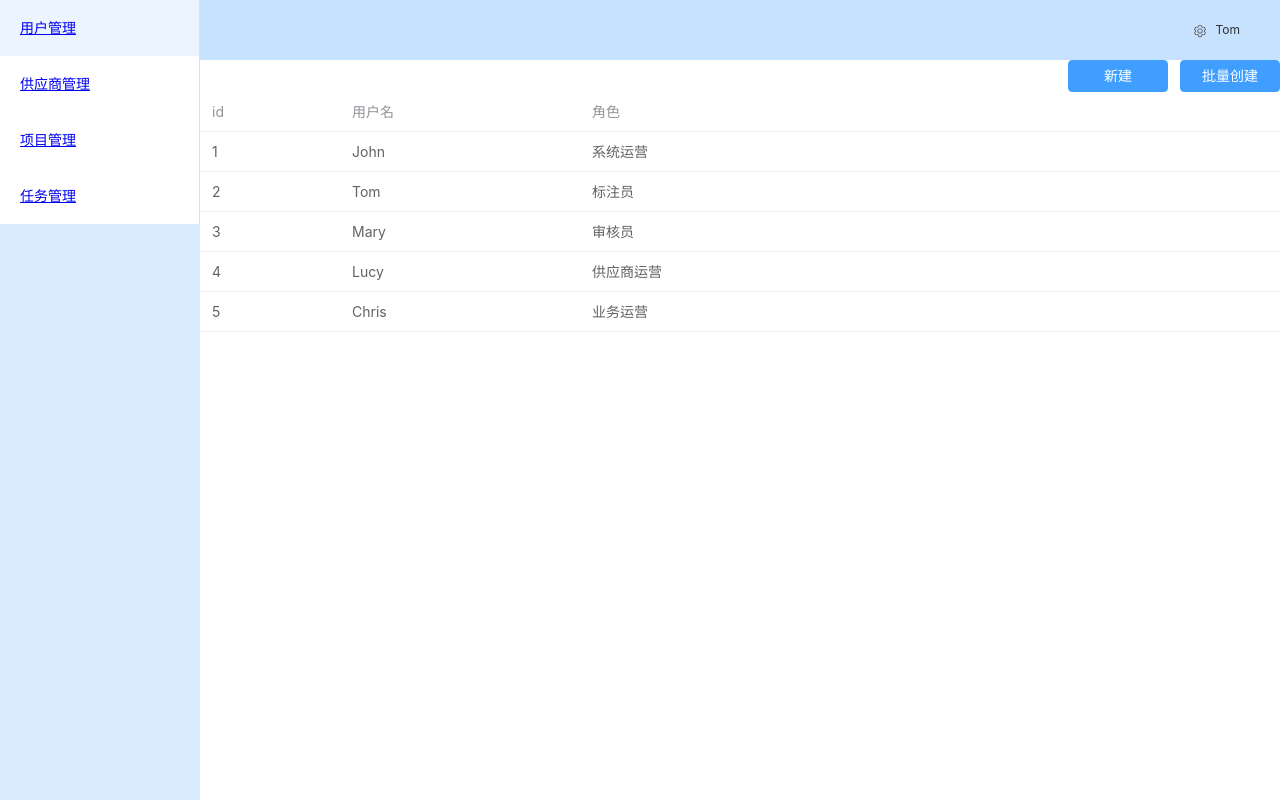
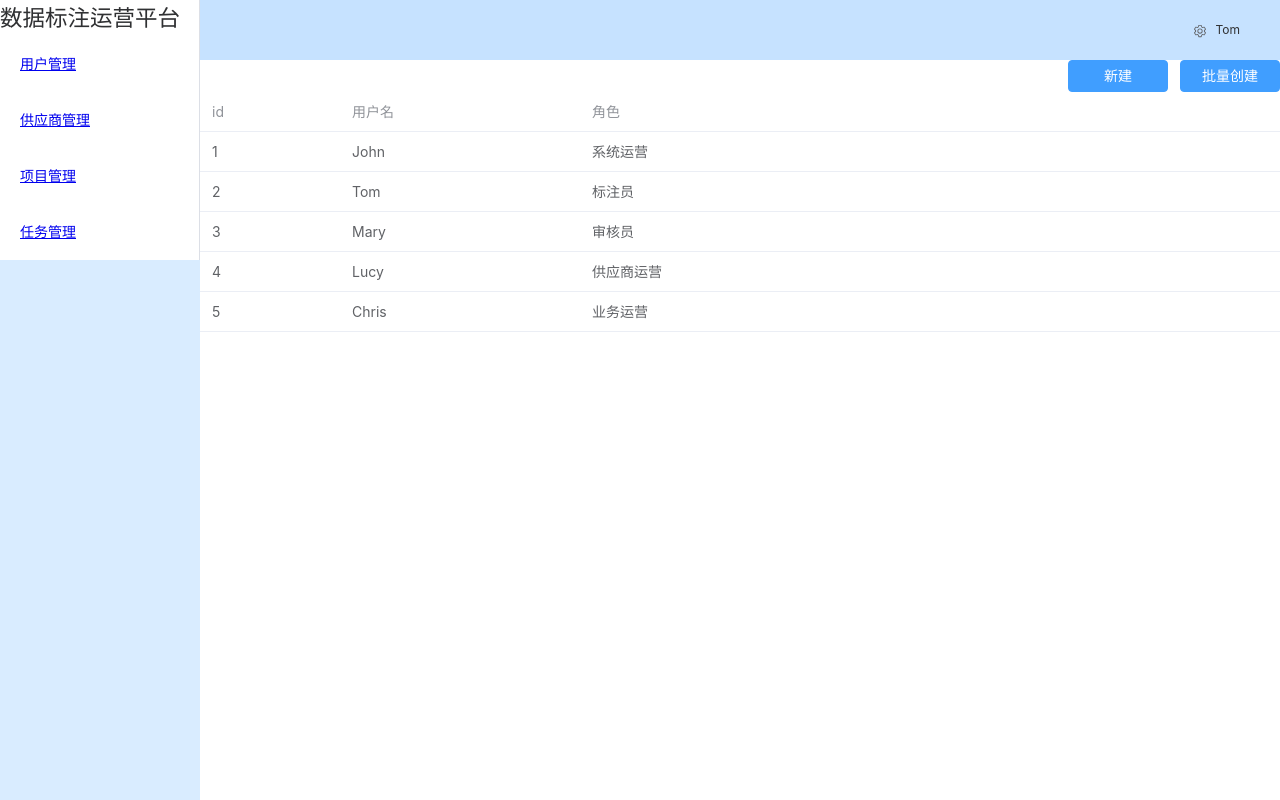
Before and after one commit to dxsooo/saop, a Vue app: page /user in a window 1280 px wide. Built offline with nearby package versions, Linux system fonts and the light colour scheme.

Commit message:
rename and add head

```diff
--- a/src/components/SideMenu.vue
+++ b/src/components/SideMenu.vue
@@ -4,30 +4,29 @@ import { RouterLink } from 'vue-router';
 
 <template>
     <div class="menu">
-        <el-scrollbar>
         <el-menu>
+            <h2>数据标注运营平台</h2>
             <el-menu-item index="user">
                 <RouterLink to="/user">
-                        <span>用户管理</span>
+                    用户管理
                 </RouterLink>
             </el-menu-item>
             <el-menu-item index="supplier">
                 <RouterLink to="/supplier">
-                        <span>供应商管理</span>
+                    供应商管理
                 </RouterLink>
             </el-menu-item>
             <el-menu-item index="project">
                 <RouterLink to="/project">
-                        <span>项目管理</span>
+                    项目管理
                 </RouterLink>
             </el-menu-item>
             <el-menu-item index="task">
                 <RouterLink to="/task">
-                        <span>任务管理</span>
+                    任务管理
                 </RouterLink>
             </el-menu-item>
         </el-menu>
-        </el-scrollbar>
     </div>
 </template>
 
--- a/src/views/HomeView.vue
+++ b/src/views/HomeView.vue
@@ -4,7 +4,7 @@ import { Setting } from '@element-plus/icons-vue'
 </script>
 
 <template>
-  <el-container class="layout-container-demo" style="height: 100%">
+  <el-container class="layout" style="height: 100%">
     <el-aside width="200px">
       <SideMenu />
     </el-aside>
@@ -36,26 +36,26 @@ import { Setting } from '@element-plus/icons-vue'
 </template>
 
 <style scoped>
-.layout-container-demo .el-header {
+.layout .el-header {
   position: relative;
   background-color: var(--el-color-primary-light-7);
   color: var(--el-text-color-primary);
 }
 
-.layout-container-demo .el-aside {
+.layout .el-aside {
   color: var(--el-text-color-primary);
   background: var(--el-color-primary-light-8);
 }
 
-.layout-container-demo .el-menu {
+.layout .el-menu {
   border-right: none;
 }
 
-.layout-container-demo .el-main {
+.layout .el-main {
   padding: 0;
 }
 
-.layout-container-demo .toolbar {
+.layout .toolbar {
   display: inline-flex;
   align-items: center;
   justify-content: center;
```
Lines whose indentation alone changed are shown as unchanged.
